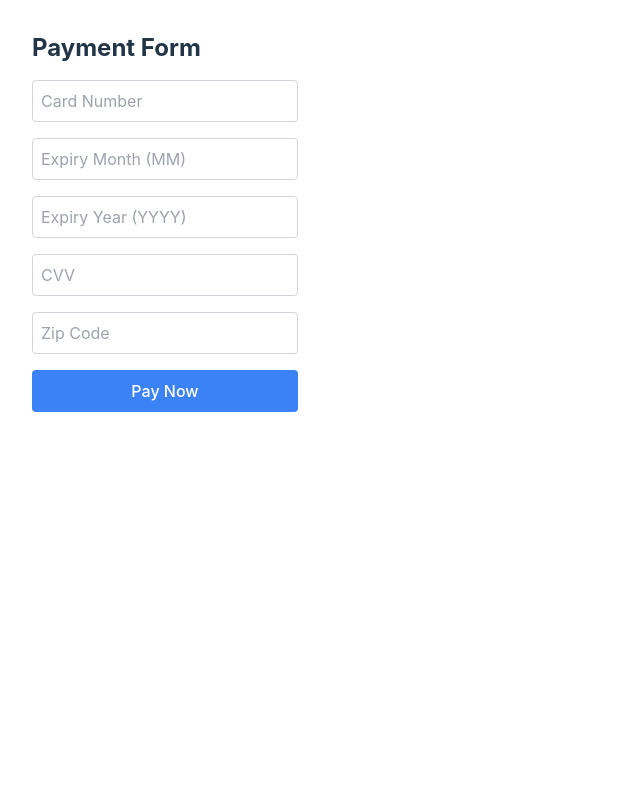
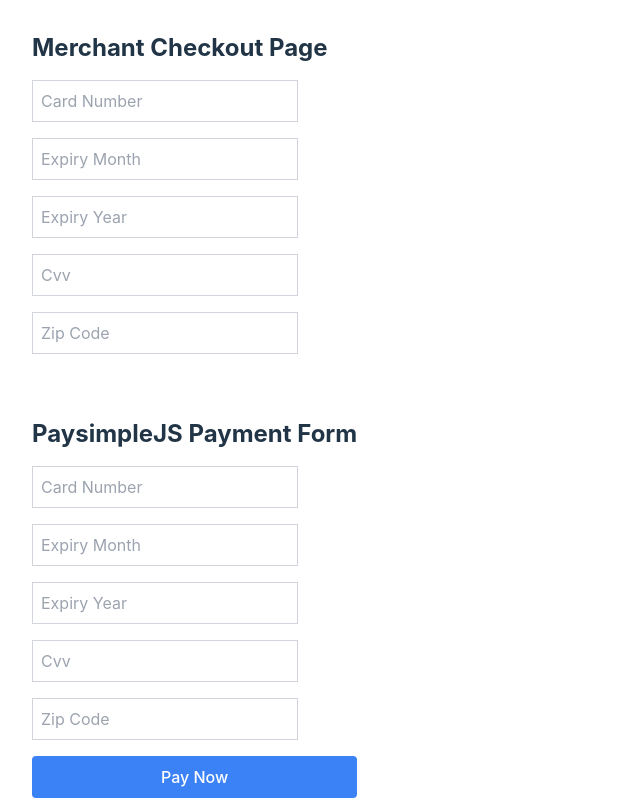
Before and after one commit to jmoliugp/bun-paysimple-poc, a React (Vite) app in the folder frontend/: page / in a window 1280 px wide. Shown: the whole page, without its empty margins (0-640 px from the left). Built offline with nearby package versions, Linux system fonts and the light colour scheme.

Commit message:
updates payment form with schema

```diff
--- a/frontend/src/PaymentForm.tsx
+++ b/frontend/src/PaymentForm.tsx
@@ -1,36 +1,39 @@
-import React, { useState, ChangeEvent } from "react";
-
-type PaymentFormFields = {
-  cardNumber: string;
-  expiryMonth: string;
-  expiryYear: string;
-  cvv: string;
-  zipCode: string;
-};
+import React, { ChangeEvent, useState } from "react";
+import { ZodError } from "zod";
+import { FormField } from "./components/FormField";
+import {
+  PaymentFieldErrors,
+  PaymentFormState,
+  paymentFormSchema,
+  paymentFormSchemaInitialValues,
+} from "./schemas";
+import { Separator } from "./components/Separator";
 
 export const PaymentForm: React.FC = () => {
-  const [formData, setFormData] = useState<PaymentFormFields>({
-    cardNumber: "",
-    expiryMonth: "",
-    expiryYear: "",
-    cvv: "",
-    zipCode: "",
-  });
+  const [paymentFormData, setPaymentFormData] = useState<PaymentFormState>(
+    paymentFormSchemaInitialValues
+  );
+  const [paymentFormErrors, setPaymentFormErrors] =
+    useState<PaymentFieldErrors>({});
 
   const handleInputChange = (event: ChangeEvent<HTMLInputElement>) => {
     const { name, value } = event.target;
-    setFormData((prevState) => ({
+    setPaymentFormData((prevState) => ({
       ...prevState,
       [name]: value,
     }));
+
+    setPaymentFormErrors((prev) => ({ ...prev, [name]: undefined }));
   };
 
   const handleSubmit = () => {
+    try {
+      paymentFormSchema.parse(paymentFormData);
       const paymentData = {
-      cardNumber: formData.cardNumber,
-      expirationDate: `${formData.expiryMonth}/${formData.expiryYear}`,
-      cvv: formData.cvv,
-      zipCode: formData.zipCode,
+        cardNumber: paymentFormData.cardNumber,
+        expirationDate: `${paymentFormData.expiryMonth}/${paymentFormData.expiryYear}`,
+        cvv: paymentFormData.cvv,
+        zipCode: paymentFormData.zipCode,
       };
 
       window.PaySimple.createToken(paymentData, (result) => {
@@ -41,46 +44,41 @@
           // Send this token to your server for processing.
         }
       });
+    } catch (error) {
+      if (error instanceof ZodError) {
+        // Convert ZodError to a more friendly format
+        const newErrors = error.flatten().fieldErrors;
+        setPaymentFormErrors(newErrors);
+      }
+    }
   };
 
   return (
-    <div className="h-screen flex flex-col space-y-4 p-8">
-      <h1 className="text-2xl font-bold">Payment Form</h1>
-      <input
-        name="cardNumber"
-        value={formData.cardNumber}
-        onChange={handleInputChange}
-        placeholder="Card Number"
-        className="p-2 border border-gray-300 rounded"
+    <div className="h-screen flex flex-col space-y-8 p-8">
+      <div className="flex flex-col space-y-4">
+        <h1 className="text-2xl font-bold">Merchant Checkout Page</h1>
+        {Object.keys(paymentFormData).map((field) => (
+          <FormField
+            key={field}
+            errors={paymentFormErrors}
+            field={field as keyof PaymentFormState}
+            formfields={paymentFormData}
+            handleInputChange={handleInputChange}
           />
-      <input
-        name="expiryMonth"
-        value={formData.expiryMonth}
-        onChange={handleInputChange}
-        placeholder="Expiry Month (MM)"
-        className="p-2 border border-gray-300 rounded"
+        ))}
+      </div>
+      <Separator />
+      <div className="flex flex-col space-y-4">
+        <h1 className="text-2xl font-bold">PaysimpleJS Payment Form</h1>
+        {Object.keys(paymentFormData).map((field) => (
+          <FormField
+            key={field}
+            errors={paymentFormErrors}
+            field={field as keyof PaymentFormState}
+            formfields={paymentFormData}
+            handleInputChange={handleInputChange}
           />
-      <input
-        name="expiryYear"
-        value={formData.expiryYear}
-        onChange={handleInputChange}
-        placeholder="Expiry Year (YYYY)"
-        className="p-2 border border-gray-300 rounded"
-      />
-      <input
-        name="cvv"
-        value={formData.cvv}
-        onChange={handleInputChange}
-        placeholder="CVV"
-        className="p-2 border border-gray-300 rounded"
-      />
-      <input
-        name="zipCode"
-        value={formData.zipCode}
-        onChange={handleInputChange}
-        placeholder="Zip Code"
-        className="p-2 border border-gray-300 rounded"
-      />
+        ))}
         <button
           onClick={handleSubmit}
           className="bg-blue-500 text-white py-2 px-4 rounded hover:bg-blue-700"
@@ -88,5 +86,6 @@
           Pay Now
         </button>
       </div>
+    </div>
   );
 };
--- /dev/null
+++ b/frontend/src/schemas.ts
@@ -0,0 +1,45 @@
+import { z } from "zod";
+
+export const paymentFormSchema = z.object({
+  cardNumber: z.string().min(16, "Card number must be at least 16 digits long"),
+  expiryMonth: z.string().length(2, "Expiry month must be 2 digits"),
+  expiryYear: z.string().length(4, "Expiry year must be 4 digits"),
+  cvv: z.string().length(3, "CVV must be 3 digits"),
+  zipCode: z.string().min(5, "Zip code must be at least 5 digits long"),
+});
+
+export const paymentFormSchemaInitialValues = {
+  cardNumber: "",
+  expiryMonth: "",
+  expiryYear: "",
+  cvv: "",
+  zipCode: "",
+};
+
+export type PaymentFormState = z.infer<typeof paymentFormSchema>;
+export type PaymentFieldErrors = {
+  [x: string]: string[] | undefined;
+  [x: number]: string[] | undefined;
+  [x: symbol]: string[] | undefined;
+};
+
+export const merchantFormSchema = z.object({
+  firstName: z.string().min(1, "First name is required"),
+  lastName: z.string().min(1, "Last name is required"),
+  email: z.string().email("Invalid email address"),
+  amount: z.number().min(0.01, "Amount must be at least $0.01"),
+});
+
+export const merchantFormSchemaInitialValues = {
+  firstName: "",
+  lastName: "",
+  email: "",
+  amount: 0,
+};
+
+export type MerchantFormState = z.infer<typeof paymentFormSchema>;
+export type MerchantStateFieldErrors = {
+  [x: string]: string[] | undefined;
+  [x: number]: string[] | undefined;
+  [x: symbol]: string[] | undefined;
+};
```
Lines whose indentation alone changed are shown as unchanged.
